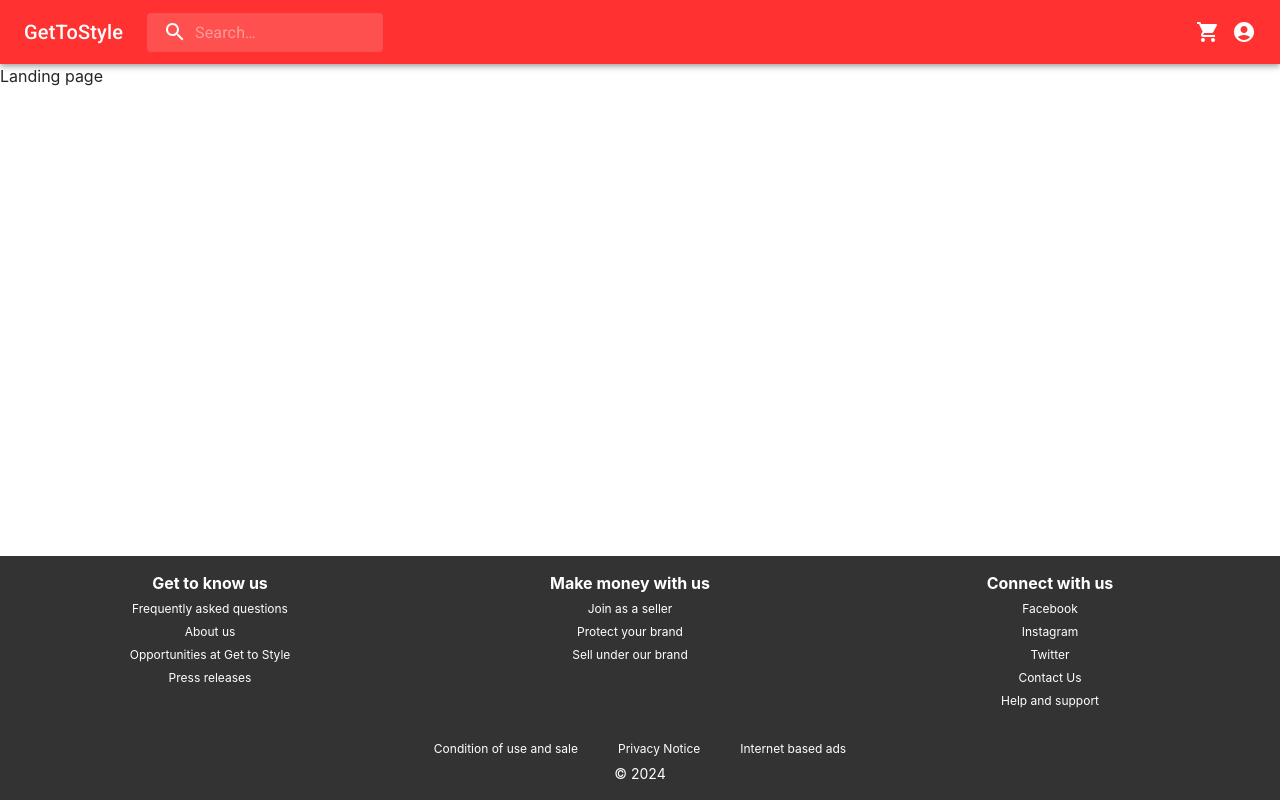
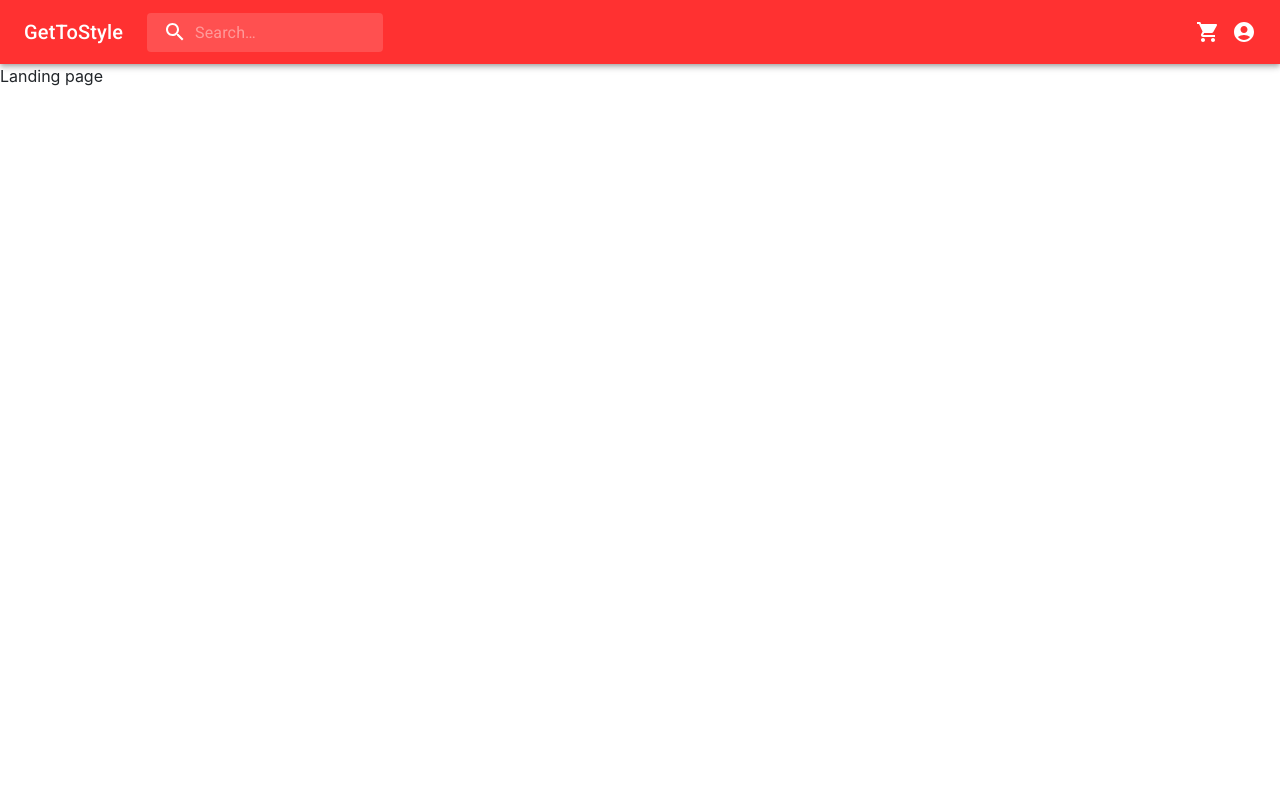
Before and after one commit to AbhinavChaitanya01/ecommerce-frontend, a React (Create React App) app: page / in a window 1280 px wide. Shown: the top 800 px of the page. Built offline with nearby package versions, Linux system fonts and the light colour scheme.

Commit message:
footer fix attempt

```diff
--- a/src/components/FooterBody.jsx
+++ b/src/components/FooterBody.jsx
@@ -29,9 +29,7 @@ const FooterBody = () => {
       backgroundColor: '#333',
       color: '#fff',
       padding: '10px',
-      paddingBottom: 0,
-      position: 'absolute',
-      bottom: 0,
+      marginBottom:0,
       width: '100%',
       textAlign: 'center',
     }}>
--- a/src/components/LandingPage.jsx
+++ b/src/components/LandingPage.jsx
@@ -1,7 +1,7 @@
 import React from 'react'
 const LandingPage = () => {
   return (
-    <div>
+    <div style={{minHeight:"100vh"}}>
     Landing page
       {/* <div id="myCarousel" className="carousel slide" data-bs-ride="carousel">
       <div className="carousel-inner">
```
